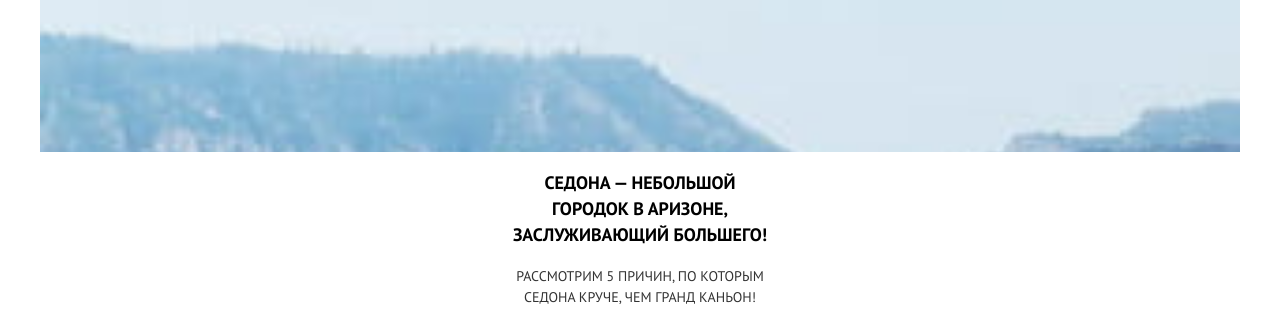
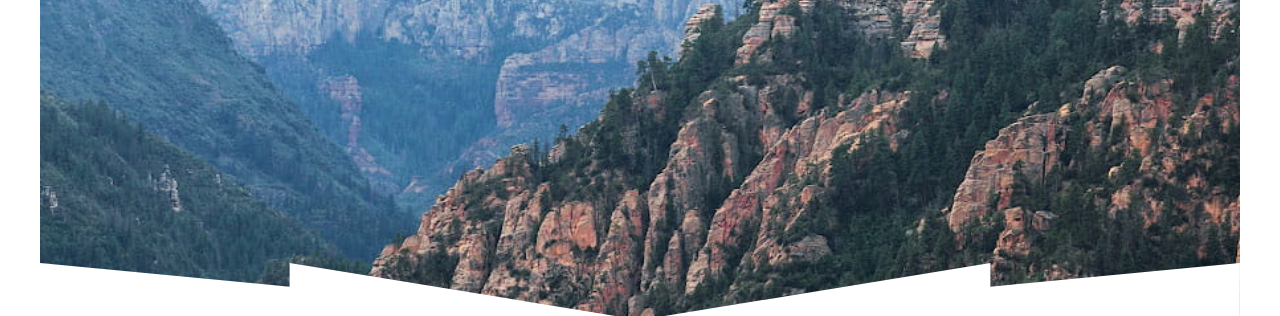
Before and after one commit to htmlacademy-adaptive/2069571-sedona-28, a plain HTML site: page 6/index.html in a window 1280 px wide. Shown: the part 685-1001 px from the top of the page. Drawn offline with Linux system fonts and the light colour scheme; files whose address does not match are found by name.

Commit message:
:heavy_check_mark: Сборка #6

```diff
--- a/6/css/style.css
+++ b/6/css/style.css
@@ -17,6 +17,9 @@
   min-width: 284px;
   min-height: 157px;
 }
+.advantages-header__title {
+  margin: 0 0 35px 0;
+}
 .advantages__item--background-dark {
   background-color: #eeeeee;
 }
@@ -34,6 +37,9 @@
   }
   .advantages__header {
     min-height: 103px;
+  }
+  .advantages-header__title {
+    margin-bottom: 30px;
   }
   .advantages__list {
     display: flex;
@@ -212,31 +218,56 @@ body {
   background-image: url("../img/hero-background.jpg");
   background-repeat: no-repeat;
   background-size: cover;
+  display: flex;
+  justify-content: center;
+  margin-bottom: 33px;
+  padding: 90px 0 85px;
+  position: relative;
 }
-.hero-index__slogan {
-  display: block;
-  width: 282px;
-  height: 214px;
-  margin: 0 auto;
-}
-.hero-index__slogan img {
-  display: block;
+.hero-index::before {
+  content: "";
+  background: url("../img/hero-divider.svg") no-repeat center;
   width: 100%;
-  height: 100%;
+  height: 57px;
+  position: absolute;
+  bottom: 0;
+  left: 0;
 }
 @media (min-width: 768px) {
   .hero-index {
     width: 768px;
     min-height: 518px;
+    background-image: url("../img/hero-background-tablet.jpg");
+    padding: 77px 0 91px;
+    margin-bottom: 48px;
+    position: relative;
   }
-  .hero-index__slogan {
-    width: 461px;
-    height: 350px;
+  .hero-index::before {
+    content: "";
+    background: url("../img/hero-divider.svg") no-repeat center;
+    width: 100%;
+    height: 57px;
+    position: absolute;
+    bottom: 0;
+    left: 0;
   }
 }
 @media (min-width: 1200px) {
   .hero-index {
     width: 1200px;
+    background-image: url("../img/hero-background-desktop.jpg");
+    margin-bottom: 59px;
+    padding: 78px 0 90px;
+    position: relative;
+  }
+  .hero-index::before {
+    content: "";
+    background: url("../img/hero-divider.svg") no-repeat center;
+    width: 100%;
+    height: 57px;
+    position: absolute;
+    bottom: 0;
+    left: 0;
   }
 }
 @media (min-width: 768px) {
--- a/6/index.html
+++ b/6/index.html
@@ -47,8 +47,8 @@
     </section>
     <section class="advantages">
         <header class="advantages__header">
-          <h3 class="advantages__title title">Седона — небольшой <br>городок в Аризоне, <br>заслуживающий большего!</h3>
-          <p class="advantages__text text">Рассмотрим 5 причин, по которым <br>Седона круче, чем Гранд Каньон!</p>
+          <h3 class="advantages-header__title title">Седона — небольшой <br>городок в Аризоне, <br>заслуживающий большего!</h3>
+          <p class="advantages-header__text text">Рассмотрим 5 причин, по которым <br>Седона круче, чем Гранд Каньон!</p>
         </header>
         <ul class="advantages__list list-reset">
           <li class="advantages__item">
```
Also changed, not shown: 6/img/hero-background-desktop.jpg (added), 6/img/hero-background-tablet.jpg (added), 6/img/hero-divider.svg (added), 1 other file.
